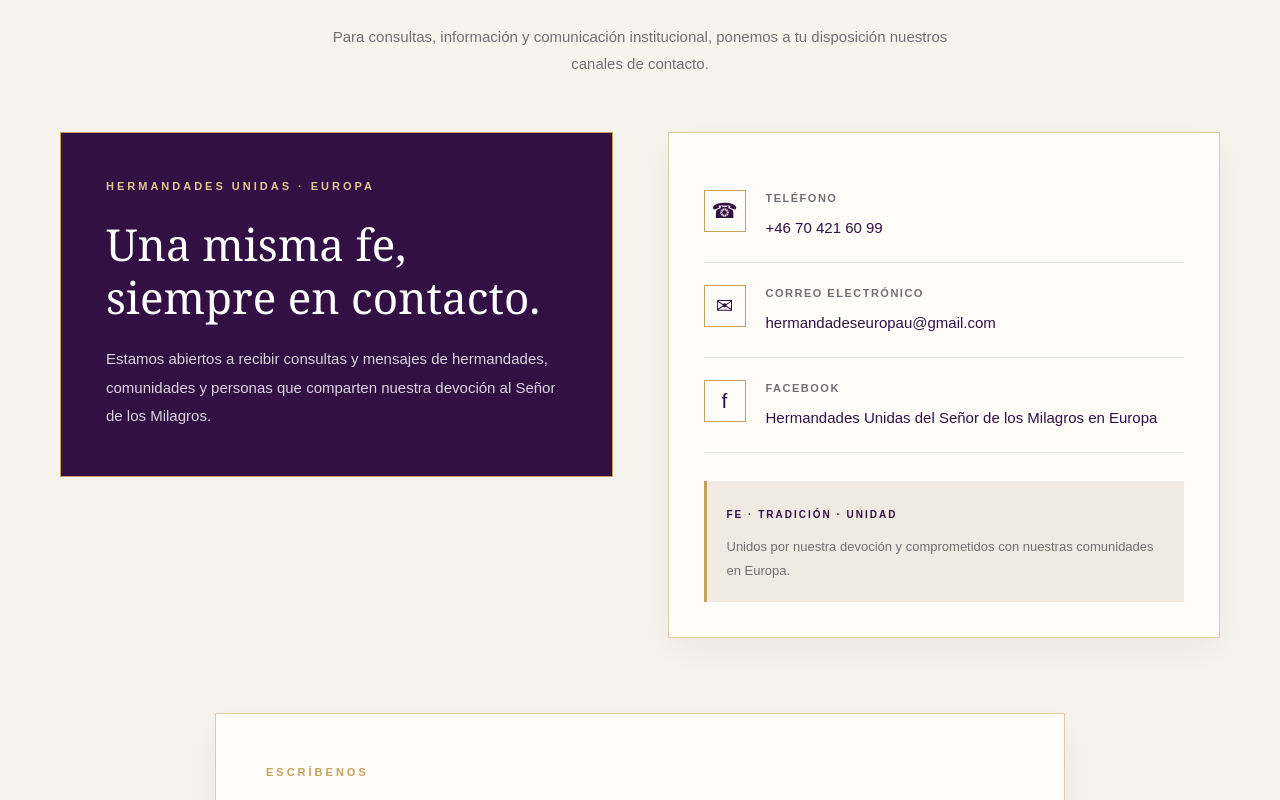
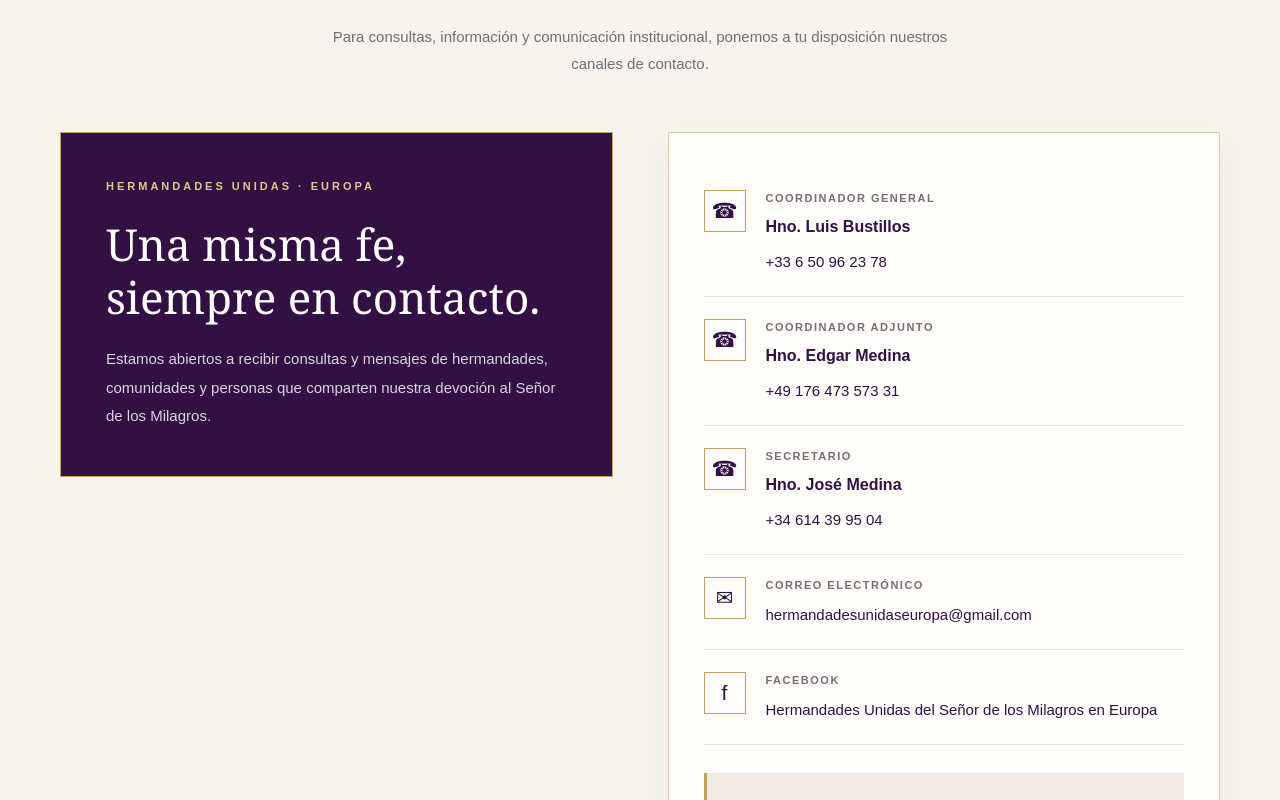
Before and after one commit to FredGui10/hermandadesunidas, a Next.js app: page / in a window 1280 px wide. Shown: the part 3900-4700 px from the top of the page. Built offline with nearby package versions, Linux system fonts and the light colour scheme.

Commit message:
Descripción de los cambios

```diff
--- a/src/app/globals.css
+++ b/src/app/globals.css
@@ -865,3 +865,19 @@ a {
     grid-template-columns: 1fr;
   }
 }
+
+/* DATOS DE LOS RESPONSABLES */
+.contact-person strong {
+  display: block;
+  margin-bottom: 8px;
+  color: var(--purple);
+  font-size: 16px;
+  font-weight: 700;
+}
+
+.contact-person a {
+  display: inline-block;
+  margin-top: 2px;
+  font-size: 15px;
+  text-decoration: none;
+}
--- a/src/app/page.tsx
+++ b/src/app/page.tsx
@@ -8,8 +8,24 @@ const basePath =
     : "";
 
 const contactInfo = {
-  phone: "+46 70 421 60 99",
-  email: "hermandadeseuropau@gmail.com",
+  contacts: [
+    {
+      name: "Hno. Luis Bustillos",
+      role: "Coordinador General",
+      phone: "+33 6 50 96 23 78",
+    },
+    {
+      name: "Hno. Edgar Medina",
+      role: "Coordinador Adjunto",
+      phone: "+49 176 473 573 31",
+    },
+    {
+      name: "Hno. José Medina",
+      role: "Secretario",
+      phone: "+34 614 39 95 04",
+    },
+  ],
+  email: "hermandadesunidaseuropa@gmail.com",
   facebook: "Hermandades Unidas del Señor de los Milagros en Europa",
 };
 
@@ -237,15 +253,19 @@ export default function Home() {
 
             <ScrollReveal delay={150}>
               <div className="contact-details">
-                <div className="contact-item">
-                  <span className="contact-icon">☎</span>
-                  <div>
-                    <p>Teléfono</p>
-                    <a href={`tel:${contactInfo.phone.replaceAll(" ", "")}`}>
-                      {contactInfo.phone}
-                    </a>
-                  </div>
-                </div>
+{contactInfo.contacts.map((person) => (
+  <div className="contact-item" key={person.name}>
+    <span className="contact-icon">☎</span>
+    <div className="contact-person">
+      <p>{person.role}</p>
+      <strong>{person.name}</strong>
+      <a href={`tel:${person.phone.replaceAll(" ", "")}`}>
+        {person.phone}
+      </a>
+    </div>
+  </div>
+))}
+
 
                 <div className="contact-item">
                   <span className="contact-icon">✉</span>
```
